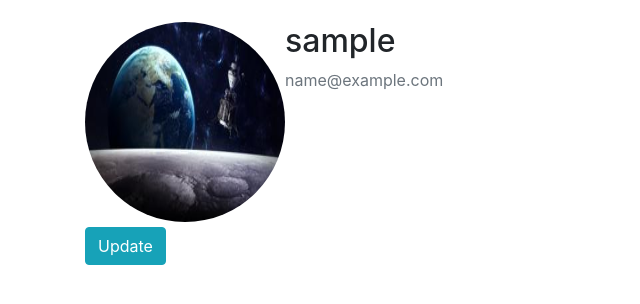
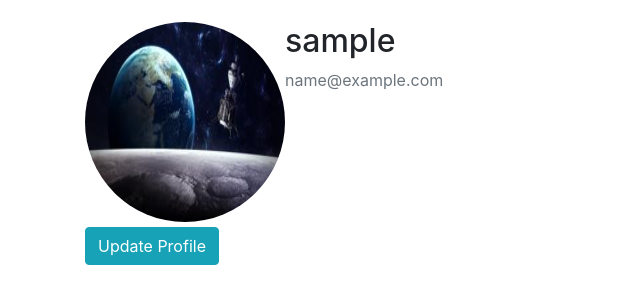
Before and after one commit to JamesOdera/new-insta-clone, a Django app: page /userprofile/ in a window 1280 px wide. Shown: the part 58-362 px from the top of the page, without its empty margins (0-640 px from the left). Run offline with Django 3.2, Linux system fonts and the light colour scheme; the visitor is signed in with stand-in values (Sample User, id 1); some libraries are stand-ins or nearby versions.

Commit message:
add a user profile link in the nav

```diff
--- a/clone/templates/navbar.html
+++ b/clone/templates/navbar.html
@@ -24,7 +24,7 @@
       </li>
       <ul class="navbar-nav ml-auto">
         <li class="nav-item">
-          <a class="navbar-brand" href="{% url 'profile' %}"> <img class="rounded-circle account-img" src="{{ user.profile.image.url }}" width="30" height="30"> </a>
+          <a class="navbar-brand" href="{% url 'userprofile' %}"> <img class="rounded-circle account-img" src="{{ user.profile.image.url }}" width="30" height="30"> </a>
 
       </li>
       <ul class="navbar-nav ml-auto">
--- a/users/templates/users/userprofile.html
+++ b/users/templates/users/userprofile.html
@@ -22,7 +22,7 @@
     </div>
 
             <div class="form-group">
-                <a class="navbar-brand" href="{% url 'profile' %}"> <button class="btn btn-info" type="submit" > Update </button></a>
+                <a class="navbar-brand" href="{% url 'profile' %}"> <button class="btn btn-info" type="submit" > Update Profile</button></a>
             </div>
         </fieldset>
 </div>
```
